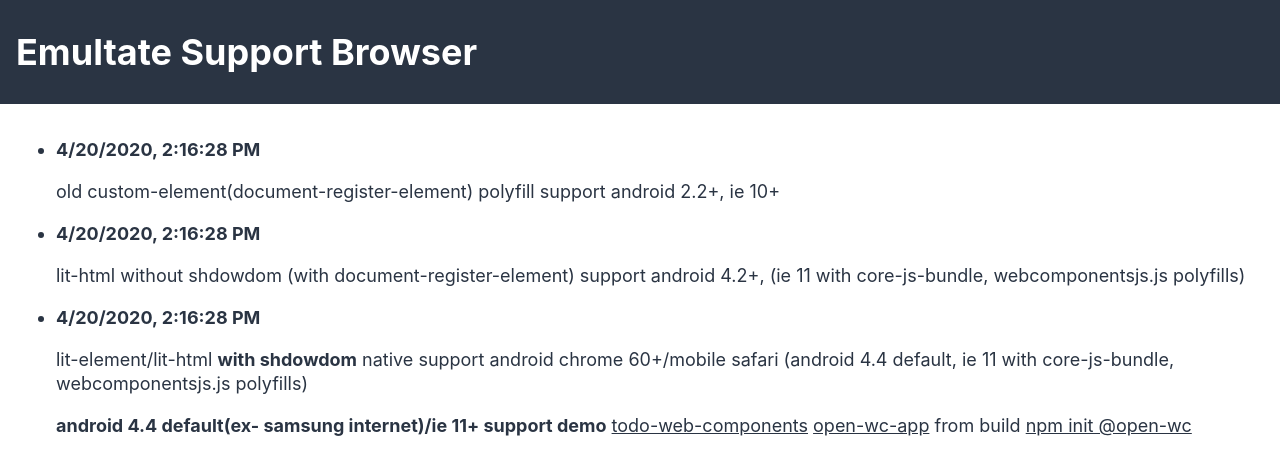
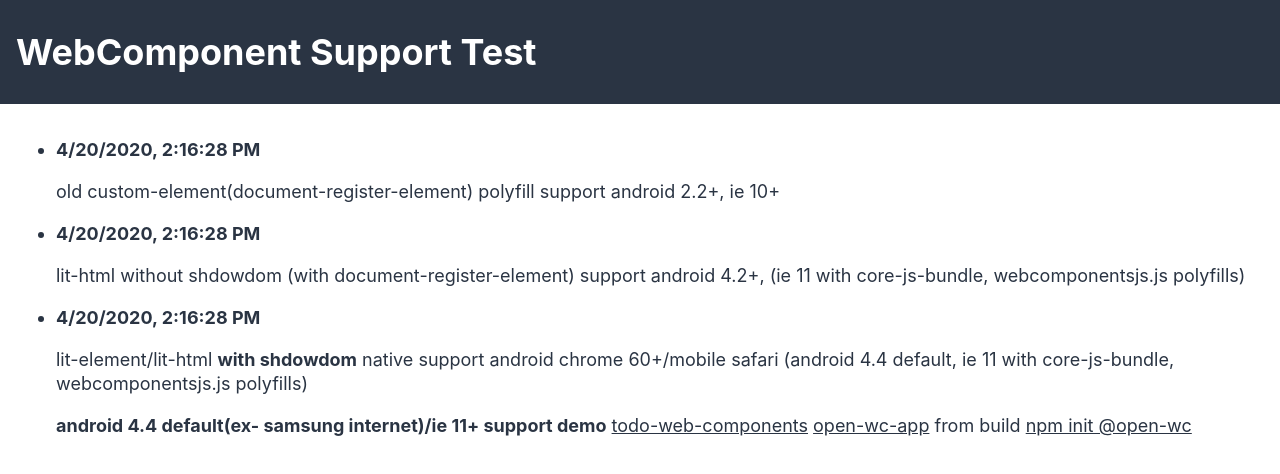
Before and after one commit to qpitlove/lit-element-webpack-start-kit, a website built with webpack: page public/index.html in a window 1280 px wide. Built offline with nearby package versions, Linux system fonts and the light colour scheme.

Commit message:
docs: update index.html

```diff
--- a/public/index.html
+++ b/public/index.html
@@ -3,7 +3,7 @@
   <head>
     <meta charset="UTF-8" />
     <meta name="viewport" content="width=device-width, initial-scale=1.0" />
-    <title>Emultate Support Browser</title>
+    <title>WebComponent Support Test</title>
 
     <link rel="icon" type="image/png" href="imgs/icons/favicon.png" />
 
@@ -22,7 +22,7 @@
         console.error(e);
       };
     </script>
-    <header><h1>Emultate Support Browser</h1></header>
+    <header><h1>WebComponent Support Test</h1></header>
 
     <main>
       <ul>
```
